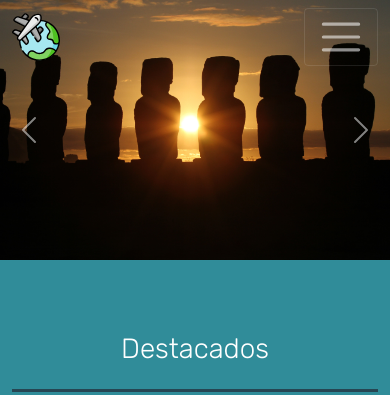
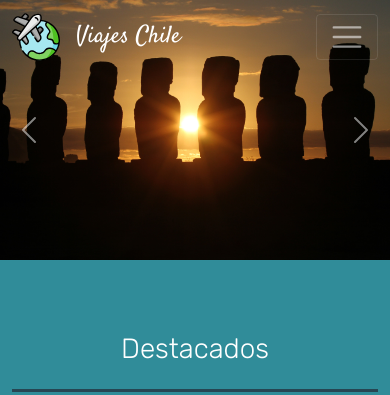
Before and after one commit to zabus00n/Viajes-Chile, a plain HTML site: page index.html in a window 390 px wide. Shown: the top 395 px of the page. Drawn offline with nearby package versions, Linux system fonts and the light colour scheme; a script that the page names is missing.

Commit message:
Polished navbar details

```diff
--- a/assets/css/style.css
+++ b/assets/css/style.css
@@ -60,14 +60,20 @@ footer a {
 
 /* Media Queries */
 
-/* adjust font properties to navbar items*/
+/* adjust font properties to navbar elements*/
 
 @media (min-width: 200px) and (max-width: 767px) {
     li {
         font-weight: 500;
         font-size: 16px;
     }
+
+    nav span {
+        font-size: 24px;
+    }
 }
+
+
 
 @media (min-width: 768px) {
     li {
--- a/index.html
+++ b/index.html
@@ -22,7 +22,7 @@
     <nav class="navbar fixed-top navbar-expand-lg navbar-dark p-md-3 px-xxl-5">
         <div class="container-fluid px-xxl-5">
             <a class="navbar-brand d-inline-flex align-items-center" href="#"><img src="assets/img/viajes.svg"
-                    alt="Logo"><span class="d-none d-md-block ps-3">Viajes Chile</span></a>
+                    alt="Logo"><span class="ps-3">Viajes Chile</span></a>
             <button class="navbar-toggler" type="button" data-bs-toggle="collapse" data-bs-target="#navbarNav"
                 aria-controls="navbarNav" aria-expanded="false" aria-label="Toggle navigation">
                 <span class="navbar-toggler-icon"></span>
```
